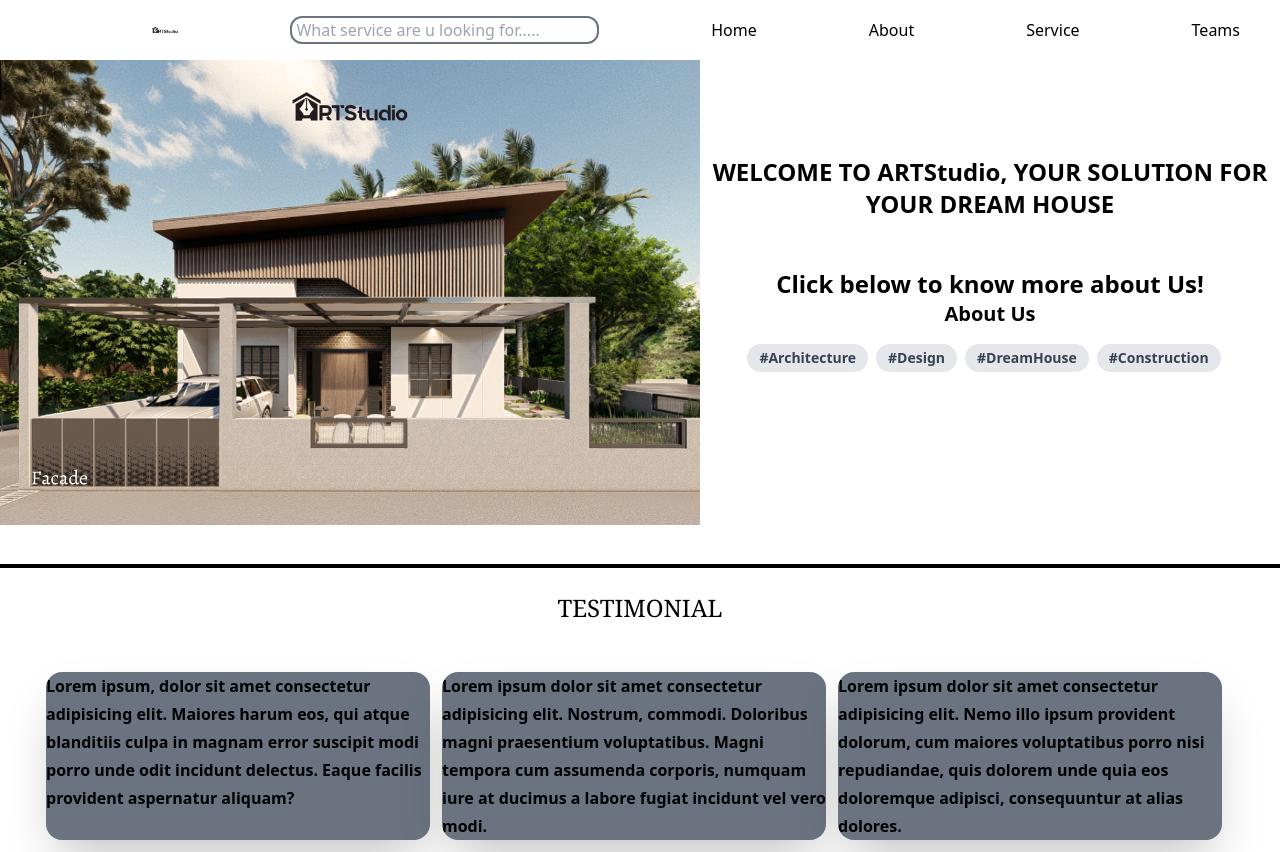
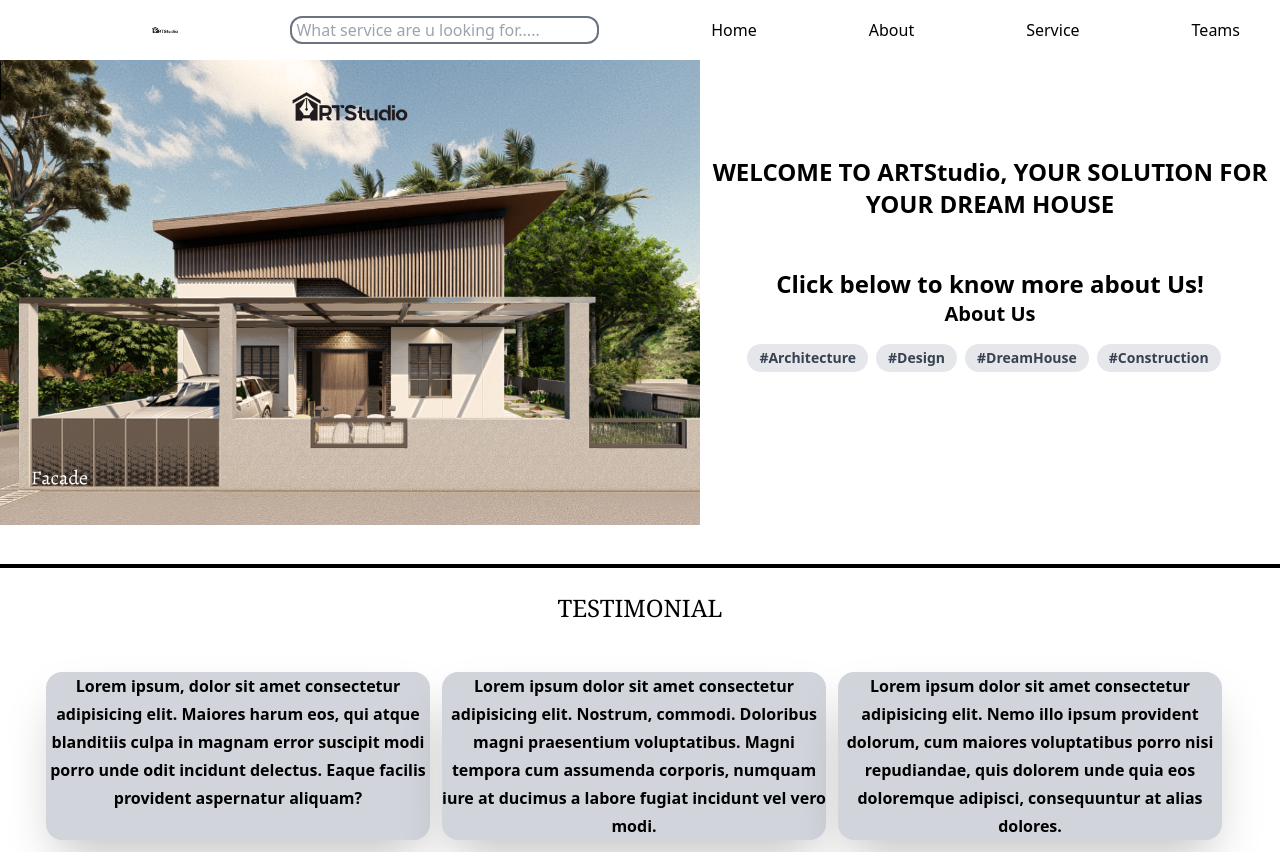
Before and after one commit to ParistoniWijaya/portofolio-nextjs, a Next.js app: page / in a window 1280 px wide. Built offline with nearby package versions, Linux system fonts and the light colour scheme.

Commit message:
Paling new

```diff
--- a/app/page.tsx
+++ b/app/page.tsx
@@ -46,7 +46,7 @@
         </h1>
       </div>
       <div className="flex justify-center pt-0">
-        <div className=" text-black leading-7 my-3 font-semibold max-w-sm rounded-2xl overflow-hidden shadow-2xl mr-3 mt-12 bg-gray-500">
+        <div className=" text-black leading-7 my-3 text-center font-bold max-w-sm rounded-2xl overflow-hidden shadow-2xl mr-3 mt-12 bg-gray-300">
           <p>
             {" "}
             Lorem ipsum, dolor sit amet consectetur adipisicing elit. Maiores
@@ -55,7 +55,7 @@
             aspernatur aliquam?
           </p>
         </div>
-        <div className="  text-black leading-7 my-3 font-semibold max-w-sm rounded-2xl overflow-hidden shadow-2xl mr-3 mt-12 bg-gray-500">
+        <div className="  text-black leading-7 my-3 text-center font-bold max-w-sm rounded-2xl overflow-hidden shadow-2xl mr-3 mt-12 bg-gray-300">
           <p>
             Lorem ipsum dolor sit amet consectetur adipisicing elit. Nostrum,
             commodi. Doloribus magni praesentium voluptatibus. Magni tempora cum
@@ -63,7 +63,7 @@
             vel vero modi.
           </p>
         </div>
-        <div className="  text-black leading-7 my-3 font-semibold max-w-sm rounded-2xl overflow-hidden shadow-2xl mr-3 mt-12 bg-gray-500">
+        <div className="  text-black leading-7 my-3 text-center font-bold max-w-sm rounded-2xl overflow-hidden shadow-2xl mr-3 mt-12 bg-gray-300">
           <p>
             Lorem ipsum dolor sit amet consectetur adipisicing elit. Nemo illo
             ipsum provident dolorum, cum maiores voluptatibus porro nisi
```
